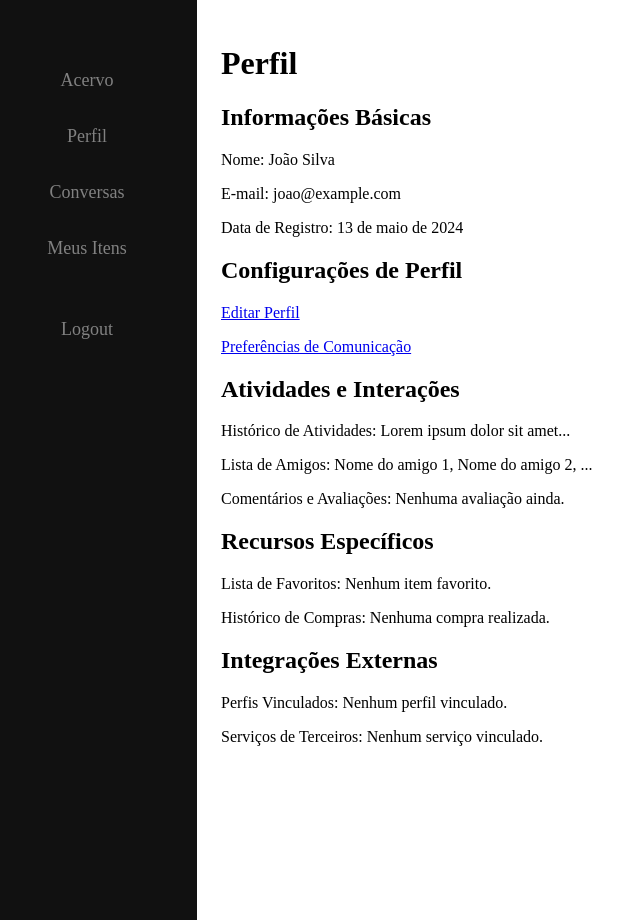
After one commit to iamvitoria/Troca-de-Livros, a Django app: page /tela-inicial/perfil/ in a window 1280 px wide. The commit adds this page. Shown: the whole page, without its empty margins (23-663 px from the left). Run offline with Django 4.2, Linux system fonts and the light colour scheme.

Commit message:
ajuste sidebar

```diff
--- a/home/templates/perfil.html
+++ b/home/templates/perfil.html
@@ -89,15 +89,7 @@
 <div class="menu-btn" onclick="toggleSidebar()">☰</div>
 
 <!-- Barra lateral -->
-<div class="sidebar" id="sidebar">
-    <ul>
-        <li><a href="index.html">Acervo</a></li>
-        <li><a href="perfil.html">Perfil</a></li>
-        <li><a href="conversas.html">Conversas</a></li>
-        <li><a href="meusitens.html">Meus Itens</a></li>
-        <li style="margin-top: 40px;"><a href="#">Logout</a></li>
-    </ul>
-</div>
+{% include 'sidebar.html' %}
 
 <!-- Conteúdo -->
 <div class="content" id="content">
--- /dev/null
+++ b/home/templates/sidebar.html
@@ -0,0 +1,9 @@
+<div class="sidebar" id="sidebar">
+    <ul>
+        <li><a href="{% url 'index' %}">Acervo</a></li>
+        <li><a href="{% url 'perfil' %}">Perfil</a></li>
+        <li><a href="{% url 'conversas' %}">Conversas</a></li>
+        <li><a href="{% url 'meusitens' %}">Meus Itens</a></li>
+        <li style="margin-top: 40px;"><a href="#">Logout</a></li>
+    </ul>
+</div>
--- a/home/urls.py
+++ b/home/urls.py
@@ -1,6 +1,9 @@
 from django.urls import path
-from .views import IndexView
+from .views import *
 
 urlpatterns = [
     path('', IndexView.as_view(), name='index'),
+    path('perfil/', PerfilView.as_view(), name='perfil'),
+    path('conversas/', ConversasView.as_view(), name='conversas'),
+    path('meusitens/', MeusItensView.as_view(), name='meusitens'),
 ]
--- a/home/views.py
+++ b/home/views.py
@@ -3,3 +3,12 @@
 
 class IndexView(TemplateView):
     template_name = 'index.html'
+
+class PerfilView(TemplateView):
+    template_name = 'perfil.html'
+
+class ConversasView(TemplateView):
+    template_name = 'conversas.html'
+
+class MeusItensView(TemplateView):
+    template_name = 'meusitens.html'
```
Also changed, not shown: home/templates/conversas.html (+1 -9 lines), home/templates/index.html (+1 -9 lines), home/templates/meusitens.html (+1 -9 lines), db.sqlite3.
